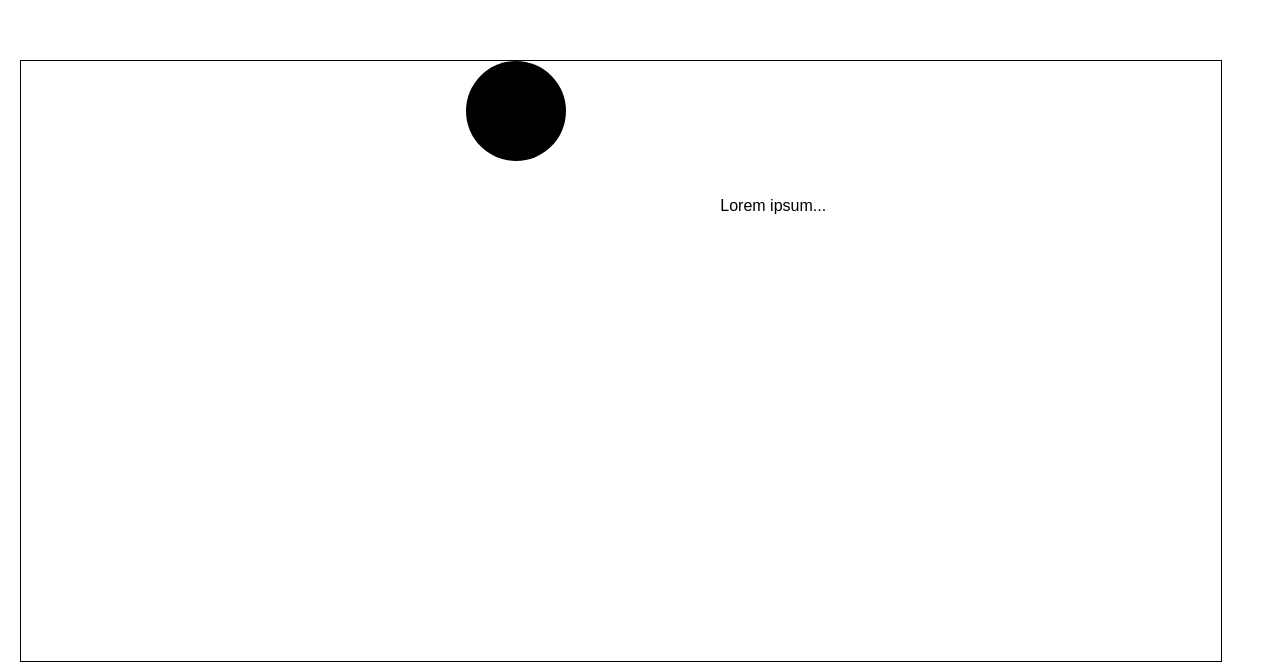
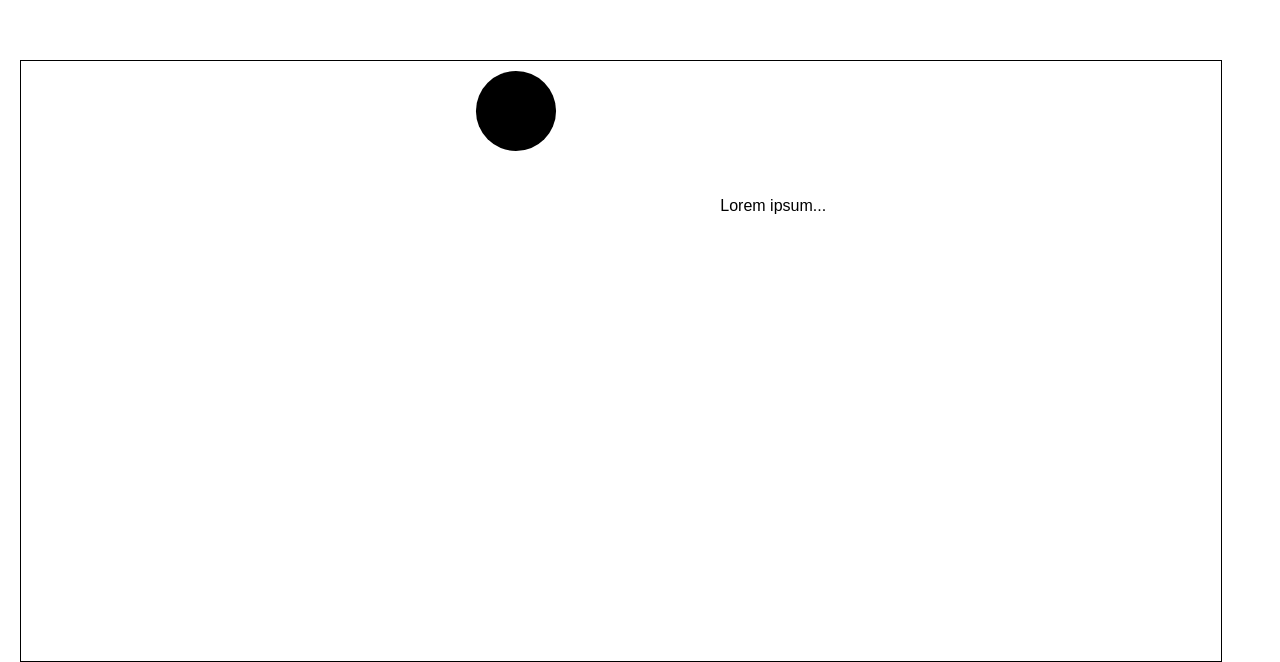
Before and after one commit to beatrycze/react-ts-chart, a React (Create React App) app: page / in a window 1280 px wide. Shown: the part 1052-1714 px from the top of the page. Built offline with nearby package versions, Linux system fonts and the light colour scheme.

Commit message:
State added to TestContainerComponent

```diff
--- a/src/components/TestContainer.tsx
+++ b/src/components/TestContainer.tsx
@@ -8,8 +8,21 @@ interface Props {
   height: number; // height from container div...
 }
 
-class TestContainerComponent extends React.Component<Props, {}> {
+interface State {
+  width: number;
+  height: number;
+}
+
+class TestContainerComponent extends React.Component<Props, State> {
   private node: any;
+
+  constructor(props: any) {
+    super(props);
+    this.state = {
+      width: 0,
+      height: 0,
+    };
+  }
 
   componentDidMount() {
     if (this.node) {
@@ -21,6 +34,9 @@ class TestContainerComponent extends React.Component<Props, {}> {
     let containerSize: {width: number, height: number} = this.node.getBoundingClientRect();
     console.log(containerSize);
     console.log(containerSize.height, containerSize.width);
+    this.setState(previousState => {
+      return { width: containerSize.width, height: containerSize.height };
+    });
   }
 
   // https://medium.com/@kylpo/all-about-refs-e8d2546d052c
@@ -30,11 +46,12 @@ class TestContainerComponent extends React.Component<Props, {}> {
 
   render() {
     console.log(this);
+    console.log(this.state.height);
     return (
       // https://medium.com/@kylpo/all-about-refs-e8d2546d052c
       <div className="Test-container" ref={this.setRef}>
         <Circle
-          rCircle={this.props.width / 4}
+          rCircle={this.state.width / 30}
         /> {/* TODO Passing current (depeded on screen size) width from <div>. How? */}
         {this.props.message}
       </div>
```
